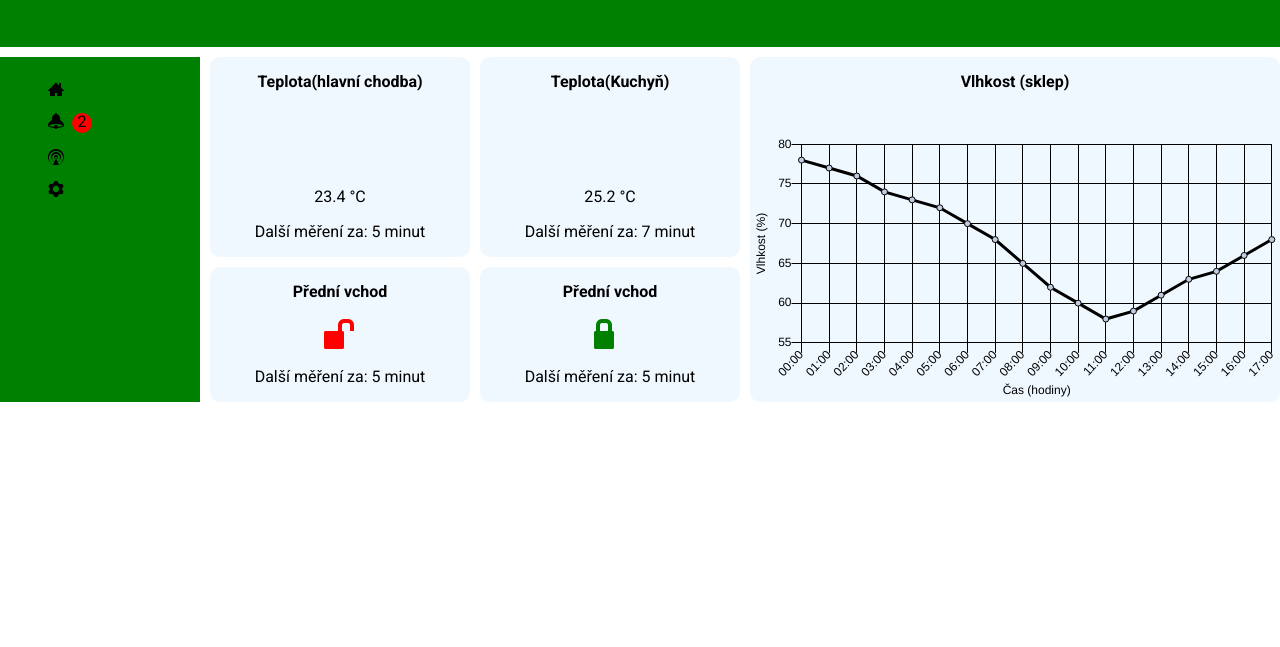
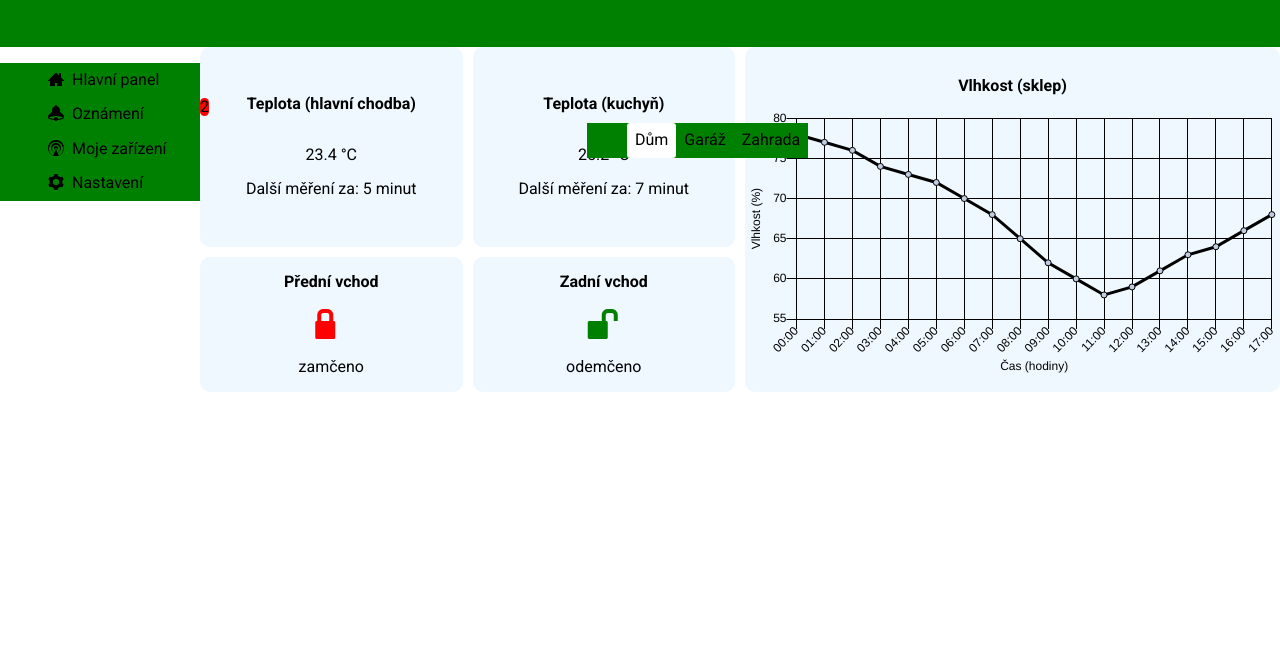
Before and after one commit to pslib-cz/2024-p2a-web-dashboard-JakubKoci1, a plain HTML site: page index.html in a window 1280 px wide. Shown: the part 153-800 px from the top of the page. Drawn offline with nearby package versions, Linux system fonts and the light colour scheme; files whose address does not match are found by name.

Commit message:
Add files via upload

```diff
--- a/css/main.css
+++ b/css/main.css
@@ -60,3 +60,4 @@
     .link--active {
         background-color: var(--background);
     }
+}
--- a/css/student.css
+++ b/css/student.css
@@ -17,7 +17,6 @@
     justify-content: space-between;
     background-color: green;
 }
-@media screen and (max-width: 670px) {
 .header__buildings{
     position: absolute;
     background-color: green;
@@ -27,18 +26,15 @@
     list-style: none;
     left: -40px;
 }
-}
-.header__buildings{
-    list-style: none;
-    top: 60px;
-}
 .notification{
     border-radius: 25px;
     background-color: red;
-    width: 20px;
-    height: 20px;
+    aspect-ratio: 1/1;
+
     text-align: center;
-
+    position: absolute;
+    left: 100%;
+    bottom: 45%;
 }
 .menu__content{
     position: absolute;
@@ -47,11 +43,17 @@
 }
 .panel{
     background-color: aliceblue;
+    border-radius: 10px;
     text-align: center;
     display: flex;
+    justify-content: center;
     flex-direction: column;
-    justify-content: space-between;
-    border-radius: 10px;
+}
+.panel--big{
+    grid-column-start:1 ;
+    grid-column-end:3 ;
+    grid-row-start:2 ;
+    grid-row-end: 3;
 }
 .dashboard__main{
     display: grid;
@@ -59,11 +61,8 @@
     grid-template-rows: 200px 1fr 200px;
     grid-gap: 10px;
 }
-.panel--big{
-    grid-row-start:2 ;
-    grid-row-end:3 ;
-    grid-column-start:1 ;
-    grid-column-end:3 ;
+.dashboard__link{
+    position: relative;
 }
 @media screen and (min-width: 480px) {
     .dashboard__main{
@@ -71,77 +70,86 @@
     grid-template-rows: 200px 1fr;
     }
 }
+@media screen and (min-width: 670px){
+    .header__buildings{
+        position: relative;
+        display: flex;
+    }
+    .dashboard{
+        display: grid;
+        grid-template-columns: 200px 1fr;
+        grid-template-rows: 200px 1fr;
+    }
+    .dashboard__header{
+        grid-column-start:1 ;
+        grid-column-end:3 ;
+        grid-row-start:1 ;
+        grid-row-end: 2;
+    }
+    .dashboard__menu{
+        grid-column-start:1 ;
+        grid-column-end:2 ;
+        grid-row-start:2 ;
+        grid-row-end: 3;
+        display: flex;
+        flex-direction: column;
+    }
+    .menu__content{
+        position: relative;
+        top: 0px;
+        left: 0px;
+    }
+}
 @media screen and (min-width: 720px) {
     .dashboard__main{
-        grid-template-columns: 1fr 1fr 1fr;
+
+
     grid-template-rows: 200px 1fr 200px;
     }
     .panel--big{
-
         grid-column-start:1 ;
     grid-column-end:4 ;
+    grid-row-start:2 ;
+    grid-row-end: 3;
     }
+
+
 }
+
 @media screen and (min-width: 920px) {
     .dashboard__main{
         grid-template-columns: 1fr 1fr 1fr 1fr;
-        grid-template-rows: 200px 1fr;
-    }
 
-}
-@media screen and (min-width: 1024px) {
-    .dashboard__main{
-        grid-template-columns: 1fr 1fr 1fr 1fr;
     grid-template-rows: 200px 1fr;
     }
     .panel--big{
-        grid-row-start:1 ;
-        grid-row-end:3 ;
+        grid-column-start:1 ;
+    grid-column-end:5 ;
+    grid-row-start:2 ;
+    grid-row-end: 3;
+    }
+}
+@media screen and (min-width: 1024px) {
+
+    .panel--big{
         grid-column-start:3 ;
     grid-column-end:5 ;
+    grid-row-start:1 ;
+    grid-row-end: 3;
     }
 }
 @media screen and (min-width: 1440px) {
     .dashboard__main{
         grid-template-columns: 1fr 1fr 1fr 1fr 1fr 1fr;
-        grid-template-rows: 200px 1fr;
+
+
     }
     .panel--big{
-        grid-row-start:1 ;
-        grid-row-end:3 ;
         grid-column-start:3 ;
     grid-column-end:5 ;
+    grid-row-start:1 ;
+    grid-row-end: 3;
     }
 }
-@media screen and (min-width: 670px) {
-    .dashboard{
-        display: grid;
-        grid-template-columns: 200px 1fr;
-        grid-template-rows: 200px 1fr;
-        grid-gap: 10px;
-    }
-    .dashboard__header{
-        grid-row-start:1 ;
-        grid-row-end:2 ;
-        grid-column-start:1 ;
-        grid-column-end:3 ;
 
-    }
-    .header__buildings{
-        position:relative;
-        display: flex;
-        align-self: flex-start;
-    }
-    .dashboard__nav{
-        grid-row-start:2 ;
-        grid-row-end:3 ;
-        grid-column-start:1 ;
-        grid-column-end:2 ;
-        background-color: green;
-    }
-    .dashboard__menu{
-        display: flex;
-        flex-direction: column;
-    }
-
-}
+/*fuck you dashboard*/
--- a/index.html
+++ b/index.html
@@ -50,15 +50,17 @@
         <section class="dashboard__main">
             <div class="panel panel--big">
                 <div class="panel__header">
-                <p><b>Vlhkost (sklep)</b></p>
+                    <p><b>Vlhkost (sklep)</b></p>
                 </div>
                 <div class="graph panel__content">
                 <canvas id="humidity"></canvas>
                 </div>
+
             </div>
             <div class="panel">
                 <div class="panel__header">
-                    <p><b>Teplota(hlavní chodba)</b></p>
+                    <p><b>Teplota (hlavní chodba)</b></p>
+
                 </div>
                 <div class="panel__content">
                     <p>23.4 °C</p>
@@ -67,7 +69,8 @@
             </div>
             <div class="panel">
                 <div class="panel__header">
-                    <p><b>Teplota(Kuchyň)</b></p>
+                    <p><b>Teplota (kuchyň)</b></p>
+
                 </div>
                 <div class="panel__content">
                     <p>25.2 °C</p>
@@ -77,19 +80,21 @@
             <div class="panel">
                 <div class="panel__header">
                     <p><b>Přední vchod</b></p>
+
                 </div>
                 <div class="panel__content">
-                    <div class="icon icon--big icon--red icon--unlocked"></div>
-                    <p>Další měření za: 5 minut</p>
+                    <div class="icon icon--big icon--red icon--lock"></div>
+                    <p>zamčeno</p>
                 </div>
             </div>
             <div class="panel">
                 <div class="panel__header">
-                    <p><b>Přední vchod</b></p>
+                    <p><b>Zadní vchod</b></p>
+
                 </div>
                 <div class="panel__content">
-                    <div class="icon icon--big icon--green icon--lock">
-                    <p>Další měření za: 5 minut</p>
+                    <div class="icon icon--big icon--green icon--unlocked"></div>
+                    <p>odemčeno</p>
                 </div>
             </div>
         </section>
```
Also changed, not shown: 1 other file. Lines whose indentation alone changed are shown as unchanged.
